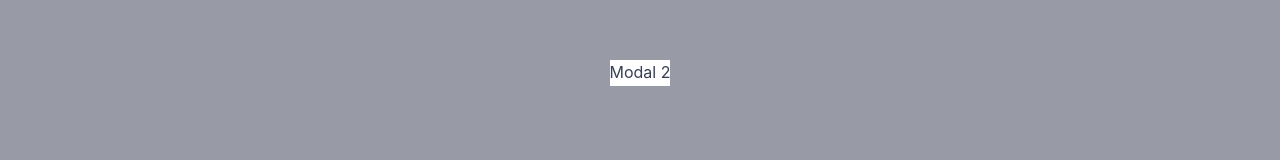
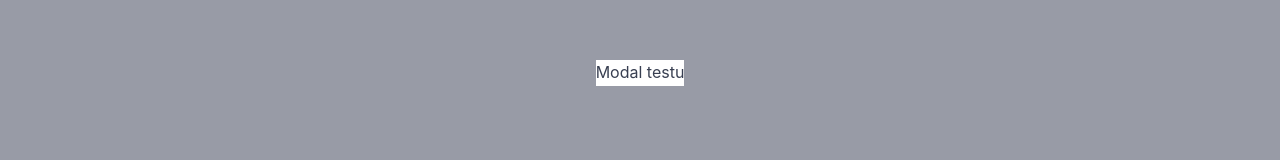
Before and after one commit to eoussama/playback-sync, a Vue app: page / in a window 1280 px wide. Shown: the part 327-487 px from the top of the page. Built offline with nearby package versions, Linux system fonts and the light colour scheme.

Commit message:
📡 Modal State, #33

```diff
--- a/src/App.vue
+++ b/src/App.vue
@@ -1,11 +1,15 @@
 <script setup lang="ts">
+
 import { hookEffects } from './state/effects';
-
+import { useModalStore } from './state/stores/modal.store';
 
 import View from './components/View.vue';
 import Controls from './components/Controls.vue';
 
 hookEffects();
+
+const store = useModalStore();
+store.addModal({ id: 'dddd', title: 'testu' });
 </script>
 
 <template>
@@ -21,7 +25,7 @@ hookEffects();
     </div>
 
     <div class="modals">
-      <Modal>Modal 2</Modal>
+      <Modal v-for="modal in store.modals">Modal {{ modal.title }}</Modal>
     </div>
   </div>
 </template>
--- /dev/null
+++ b/src/state/stores/modal.store.ts
@@ -0,0 +1,38 @@
+import { defineStore } from 'pinia'
+import type { TModal } from '@/utils/types/composition/modal.type';
+import type { TModalsStore } from '@/utils/types/store/modalsStore.type';
+
+
+
+export const useModalStore = defineStore('modals', {
+  state: (): TModalsStore => ({
+    modals: []
+  }),
+
+  actions: {
+
+    /**
+     * @description
+     * The ID of the modal to add
+     *
+     * @param modal The modal to add
+     */
+    addModal(modal: TModal): void {
+      this.modals.push(modal);
+    },
+
+    /**
+     * @description
+     * Removes a modal
+     *
+     * @param id The ID of the modal to remove
+     */
+    removeModal(id: string): void {
+      const index = this.modals.findIndex(e => e.id === id);
+
+      if (index >= 0) {
+        this.modals.splice(index, 1);
+      }
+    }
+  }
+});
--- a/src/utils/types/store/sourceStore.type.ts
+++ b/src/utils/types/store/sourceStore.type.ts
@@ -1,4 +1,4 @@
-import type { TSource } from '../composition/source.type'
+import type { TSource } from '../composition/source.type';
 
 
 
```
Also changed, not shown: src/utils/types/composition/modal.type.ts (added, +18 -0 lines), src/utils/types/store/modalsStore.type.ts (added, +16 -0 lines).
